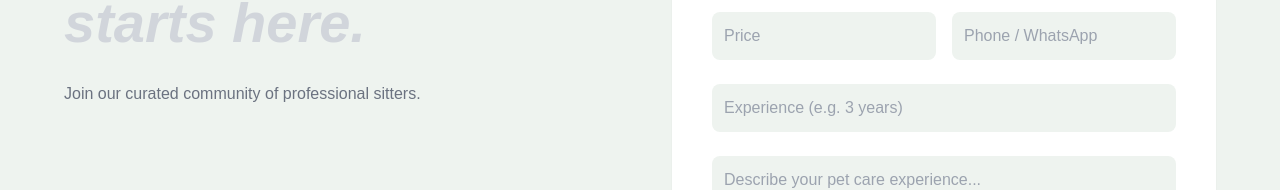
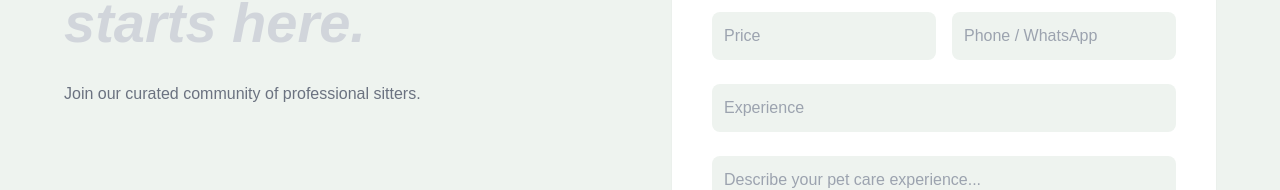
Before and after one commit to Keerat619/PetCareWebsite, a React (Vite) app: page /become-sitter in a window 1280 px wide. Shown: the part 264-454 px from the top of the page. Built offline with nearby package versions, Linux system fonts and the light colour scheme; the HTML template or start-up script is replaced by a standard one.

Commit message:
fix become sitter production

```diff
--- a/src/pages/BecomeSitter.jsx
+++ b/src/pages/BecomeSitter.jsx
@@ -1,6 +1,5 @@
 import React, { useState } from "react";
 import { useNavigate } from "react-router-dom";
-import API from "../api.js";
 
 const BecomeSitter = () => {
   const navigate = useNavigate();
@@ -33,17 +32,31 @@ const BecomeSitter = () => {
     }));
   };
 
-  const handleSubmit = async () => {
-    await fetch("https://petcarewebsite.onrender.com/sitters", {
+  const handleSubmit = async (e) => {
+    e.preventDefault();
+
+    try {
+      const res = await fetch(
+        "https://petcarewebsite.onrender.com/sitters",
+        {
           method: "POST",
           headers: {
             "Content-Type": "application/json",
           },
           body: JSON.stringify(form),
-    });
+        }
+      );
+
+      const data = await res.json();
+      console.log(data);
 
       alert("Sitter added successfully");
       navigate("/");
+
+    } catch (err) {
+      console.log(err);
+      alert("Error adding sitter");
+    }
   };
 
   return (
@@ -76,7 +89,10 @@ const BecomeSitter = () => {
         </div>
 
         {/* RIGHT FORM */}
-        <div className="bg-white rounded-3xl p-10 shadow-sm">
+        <form
+          onSubmit={handleSubmit}
+          className="bg-white rounded-3xl p-10 shadow-sm"
+        >
 
           <h2 className="text-xl font-semibold mb-6">
             Basic Information
@@ -116,7 +132,7 @@ const BecomeSitter = () => {
 
           <input
             name="experience"
-            placeholder="Experience (e.g. 3 years)"
+            placeholder="Experience"
             onChange={handleChange}
             className="bg-[#eef3ef] p-3 rounded-lg w-full mb-6"
           />
@@ -128,7 +144,6 @@ const BecomeSitter = () => {
             className="bg-[#eef3ef] p-3 rounded-lg w-full mb-6"
           />
 
-          {/* SERVICES */}
           <h3 className="font-semibold mb-3">
             Services Offered
           </h3>
@@ -136,60 +151,40 @@ const BecomeSitter = () => {
           <div className="space-y-2 mb-6">
 
             <label className="flex gap-2">
-              <input
-                type="checkbox"
-                value="Dog Walking"
-                onChange={handleService}
-              />
+              <input type="checkbox" value="Dog Walking" onChange={handleService}/>
               Dog Walking
             </label>
 
             <label className="flex gap-2">
-              <input
-                type="checkbox"
-                value="Dog Sitting"
-                onChange={handleService}
-              />
+              <input type="checkbox" value="Dog Sitting" onChange={handleService}/>
               Dog Sitting
             </label>
 
             <label className="flex gap-2">
-              <input
-                type="checkbox"
-                value="Cat Sitting"
-                onChange={handleService}
-              />
+              <input type="checkbox" value="Cat Sitting" onChange={handleService}/>
               Cat Sitting
             </label>
 
             <label className="flex gap-2">
-              <input
-                type="checkbox"
-                value="Pet Boarding"
-                onChange={handleService}
-              />
+              <input type="checkbox" value="Pet Boarding" onChange={handleService}/>
               Pet Boarding
             </label>
 
             <label className="flex gap-2">
-              <input
-                type="checkbox"
-                value="Drop-in Visits"
-                onChange={handleService}
-              />
+              <input type="checkbox" value="Drop-in Visits" onChange={handleService}/>
               Drop-in Visits
             </label>
 
           </div>
 
           <button
-            onClick={handleSubmit}
+            type="submit"
             className="w-full bg-[#2e6b56] text-white py-3 rounded-full"
           >
             Become a Sitter
           </button>
 
-        </div>
+        </form>
 
       </div>
 
```
Lines whose indentation alone changed are shown as unchanged.
